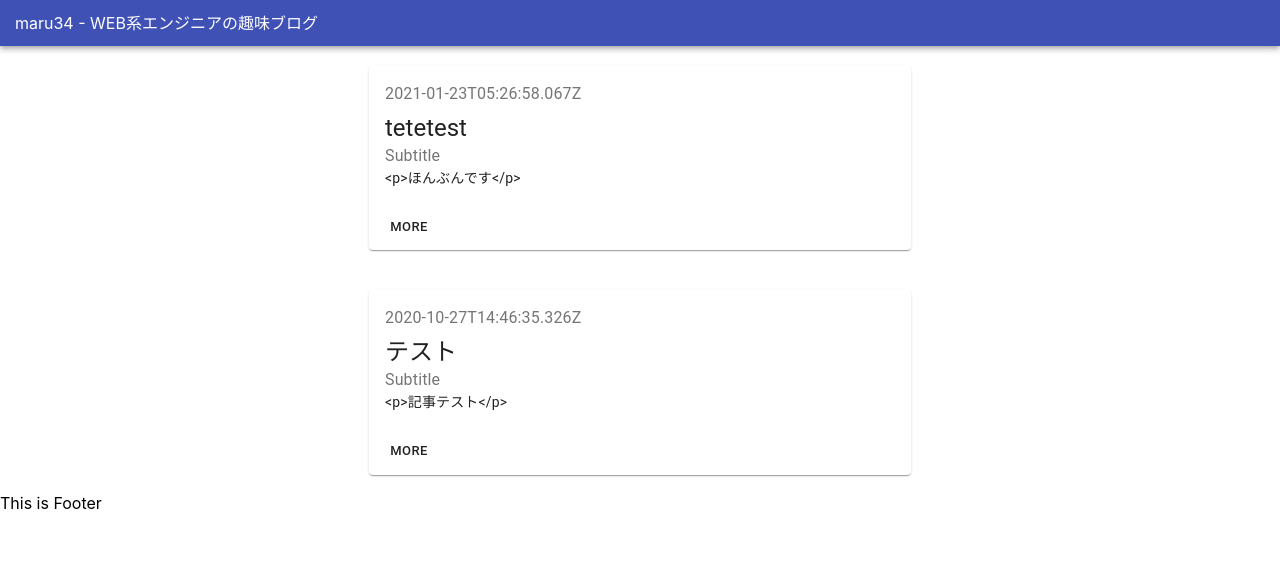
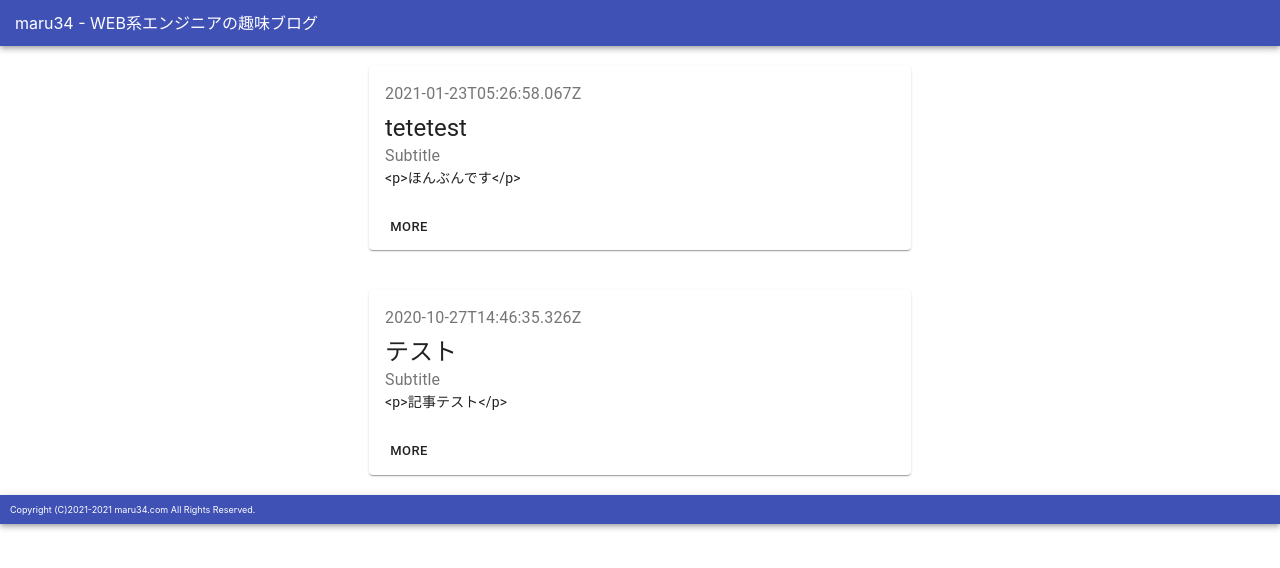
Before and after one commit to acio-o9/contents, a Next.js app in the folder src/application/: page / in a window 1280 px wide. Shown: the top 568 px of the page. Built offline with nearby package versions, Linux system fonts and the light colour scheme.

Commit message:
[add] set a Copyright

```diff
--- a/src/application/components/Footer.js
+++ b/src/application/components/Footer.js
@@ -1,10 +1,15 @@
 import React, { Component } from 'react';
+import { AppBar } from '@material-ui/core';
 
 class Footer extends Component {
   render() {
     return (
       <div>
-        <p>This is Footer</p>
+        <AppBar position="static">
+          <p style={{padding:10 + 'px', fontSize: 9 + 'px'}}>
+            Copyright (C)2021-2021 maru34.com All Rights Reserved.
+          </p>
+        </AppBar>
       </div>
     )
   }
```
